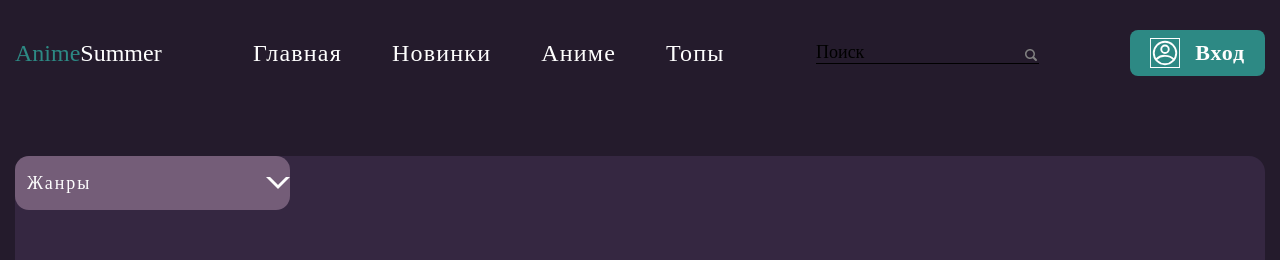
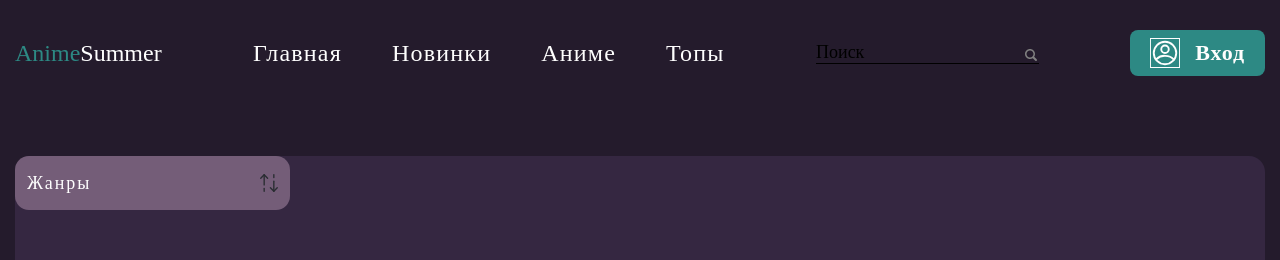
Before and after one commit to cookies-with-tea/fims-site, a React (Vite) app: page /anime in a window 1280 px wide. Shown: the top 260 px of the page. Built offline with nearby package versions, Linux system fonts and the light colour scheme.

Commit message:
feat/ASF-15: добавил проп очистки селекта после ввода

```diff
--- a/src/components/content-select/ContentSelect.tsx
+++ b/src/components/content-select/ContentSelect.tsx
@@ -1,7 +1,7 @@
 import { menuSelectItem } from '@components/content-select/contentSelect.constans'
 import style from './styles.module.scss'
 import cnBind from 'classnames/bind'
-import { ChangeEvent, MouseEvent } from 'react'
+import { MouseEvent } from 'react'
 
 const cx = cnBind.bind(style)
 
--- a/src/components/content-select/styles.module.scss
+++ b/src/components/content-select/styles.module.scss
@@ -14,6 +14,7 @@
       width: 100%;
       height: 1px;
       position: absolute;
+      background: #000;
     }
 
     &:hover {
--- a/src/components/filter/Filter.tsx
+++ b/src/components/filter/Filter.tsx
@@ -15,12 +15,20 @@ export const Filter = () => {
 
   }
 
+  const onClearValue = () => {
+    setA('')
+  }
+
   return (
     <div className={cx('filter')}>
       <div className='container'>
         <div className={cx('filter__body')}>
           <div className={cx('filter__item')}>
-            <Select option={<ContentSelect onClick={onValueChange}/>} value={a}/>
+            <Select
+              option={<ContentSelect onClick={onValueChange}/>}
+              value={a}
+              onClearValue={onClearValue}
+            />
           </div>
         </div>
       </div>
--- a/src/ui/select/Select.tsx
+++ b/src/ui/select/Select.tsx
@@ -1,6 +1,5 @@
 import { Dropdown, Icon } from '@/ui'
-import { ChangeEvent, ReactNode, useState } from 'react'
-import { ContentSelect } from '@/components'
+import {  ReactNode } from 'react'
 import style from './styles.module.scss'
 import cnBind from 'classnames/bind'
 
@@ -11,6 +10,8 @@ interface SelectType {
   placeholder?: string
   size?: 'md' | 'sm' | 'xs'
   clearable?: ReactNode | boolean
+  autocorrectIcons?: ReactNode | boolean
+  onClearValue?: () => void
   value?: string | number
 }
 
@@ -18,9 +19,11 @@ export const Select = ({
     placeholder = 'Жанры',
     option,
     // withCheckIcon,
-    clearable = false,
+    autocorrectIcons = <Icon name={'arrow-filter'} className={cx('select__icon-arrow')}/>,
+    clearable = <Icon name={'clear'} className={cx('select__icon-arrow')}/>,
     size = 'sm',
-    value
+    value,
+    onClearValue
   }: SelectType) => {
 
   return (
@@ -32,7 +35,17 @@ export const Select = ({
           value={value}
         />
 
-        <Icon name={'arrow-filter'} className={cx('select__icon-arrow')}/>
+        { clearable && value && (
+          <div  className={cx('postfix')} onClick={() => onClearValue?.()}>
+            { clearable }
+          </div>
+        )}
+
+        { autocorrectIcons && !value && (
+          <div className={cx('postfix')}>
+            { autocorrectIcons }
+          </div>
+        )}
       </div>
     </Dropdown>
   )
--- a/src/ui/select/styles.module.scss
+++ b/src/ui/select/styles.module.scss
@@ -32,7 +32,7 @@
   }
 
   &__icon-arrow {
-    font-size: $font--size-large-3;
+    font-size: $font--size-large-2;
     color: $color--white;
     cursor: pointer;
   }
@@ -49,3 +49,8 @@
 .xs {
   height: 47px
 }
+
+.postfix {
+  cursor: pointer;
+  padding: 0 10px;
+}
```
Also changed, not shown: src/assets/icons/arrow-filter.svg, src/assets/icons/clear.svg.
